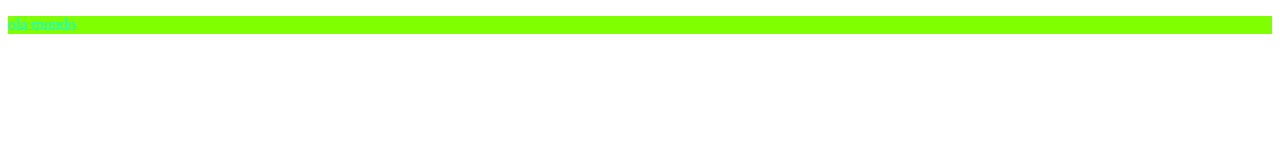
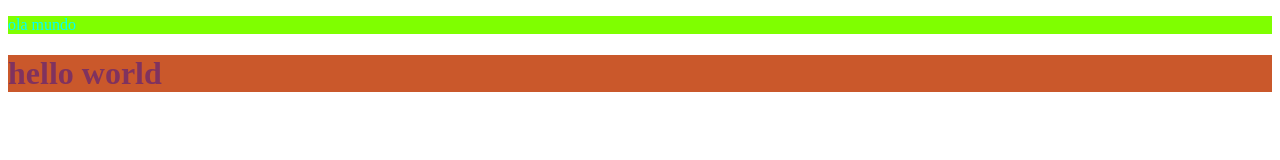
Before and after one commit to PaulojuniorAskDsk/CSS3-traning, a plain HTML site: page Aula1/index.html in a window 1280 px wide. Drawn offline with Linux system fonts and the light colour scheme.

Commit message:
Update index.html

```diff
--- a/Aula1/index.html
+++ b/Aula1/index.html
@@ -1,12 +1,25 @@
 <!DOCTYPE html>
 <html lang="pt-BR">
 <head>
+    <!-- css interno: utiliza-se da tag style,no head, apra coloca o codigo css-->
+    <style>
+        h1{
+            background:rgb(202, 88, 43);color: rgb(128, 50, 95);
+        }
+
+
+    </style>
     <meta charset="UTF-8">
     <meta name="viewport" content="width=[device-width], initial-scale=1.0">
     <title>Forma de declarar css</title>
 </head>
 <body>
     <!-- css inline: declara utilizando o atributo style dentro do elemento.-->
-    <p style="background:chartreuse;color: aqua;">ola mundo</p>
+    <p style="background:chartreuse;color: aqua;">ola mundo</p><!-- nao e recomendado usar, pois deve-se modificar tag por tag-->
+    <!-- em alguns casos o css inline tem vantagem, quando voce não tem o arquivo css, alem de gerar uma preferencia do navegador na
+     hora de interpretar, alem de ser usado como testes para saber como vai ficar, alem de economzar espaço do css.-->
+
+
+     <h1> hello world</h1>
 </body>
 </html>
```
